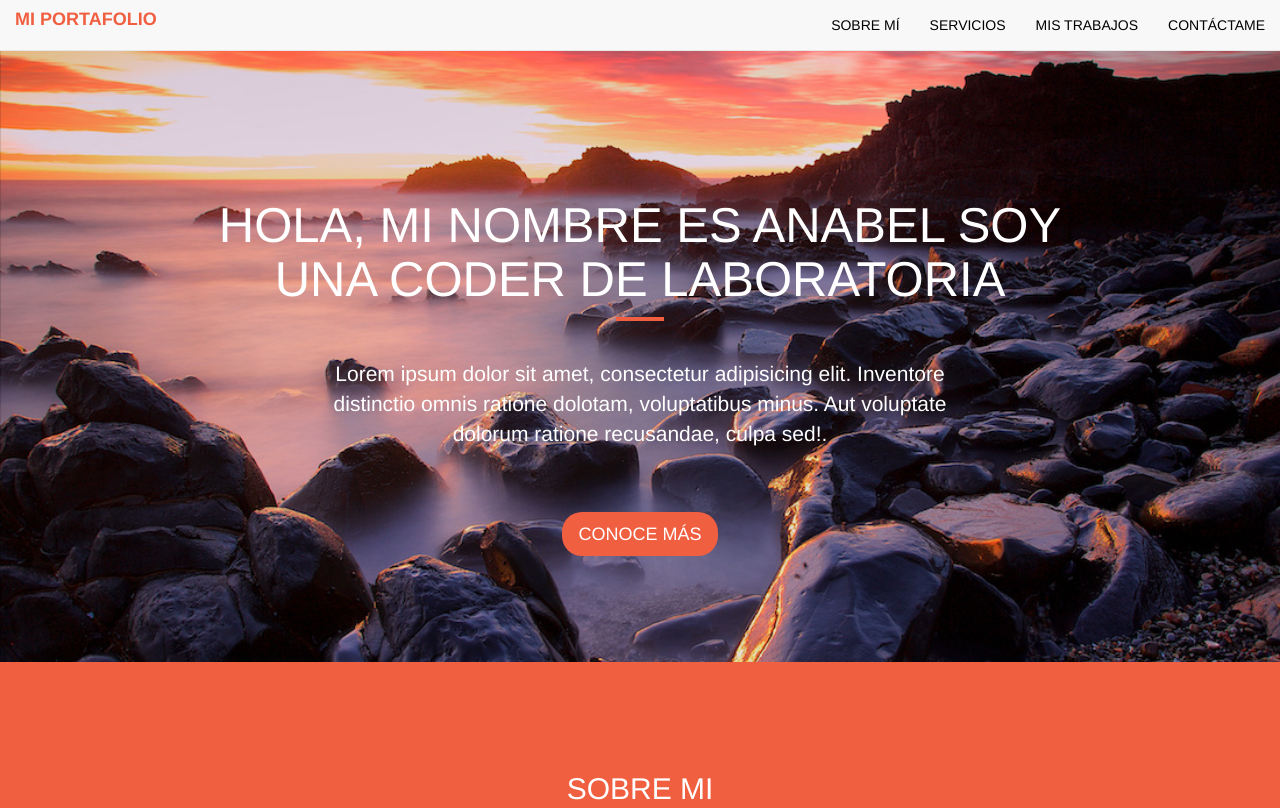
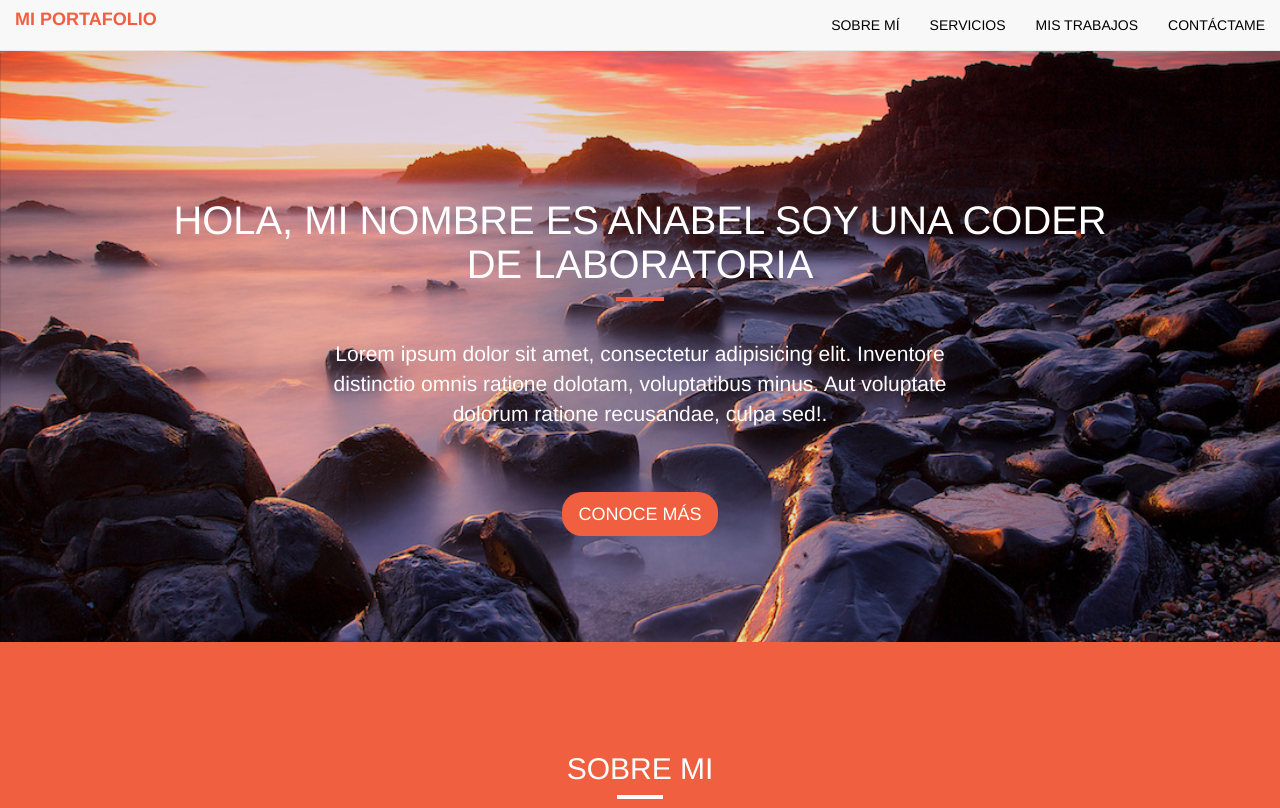
Before and after one commit to anabelespinal/responsive, a plain HTML site: page index.html in a window 1280 px wide. Shown: the top 808 px of the page. Drawn offline with Linux system fonts and the light colour scheme; files whose address does not match are found by name.

Commit message:
mejorandoo font-size

```diff
--- a/css/main.css
+++ b/css/main.css
@@ -54,7 +54,7 @@ header strong {
 }
 
 .fondo-img h1 {
-	font-size: 350%;
+	font-size: 285%;
 }
 
 .fondo-img a {
```
